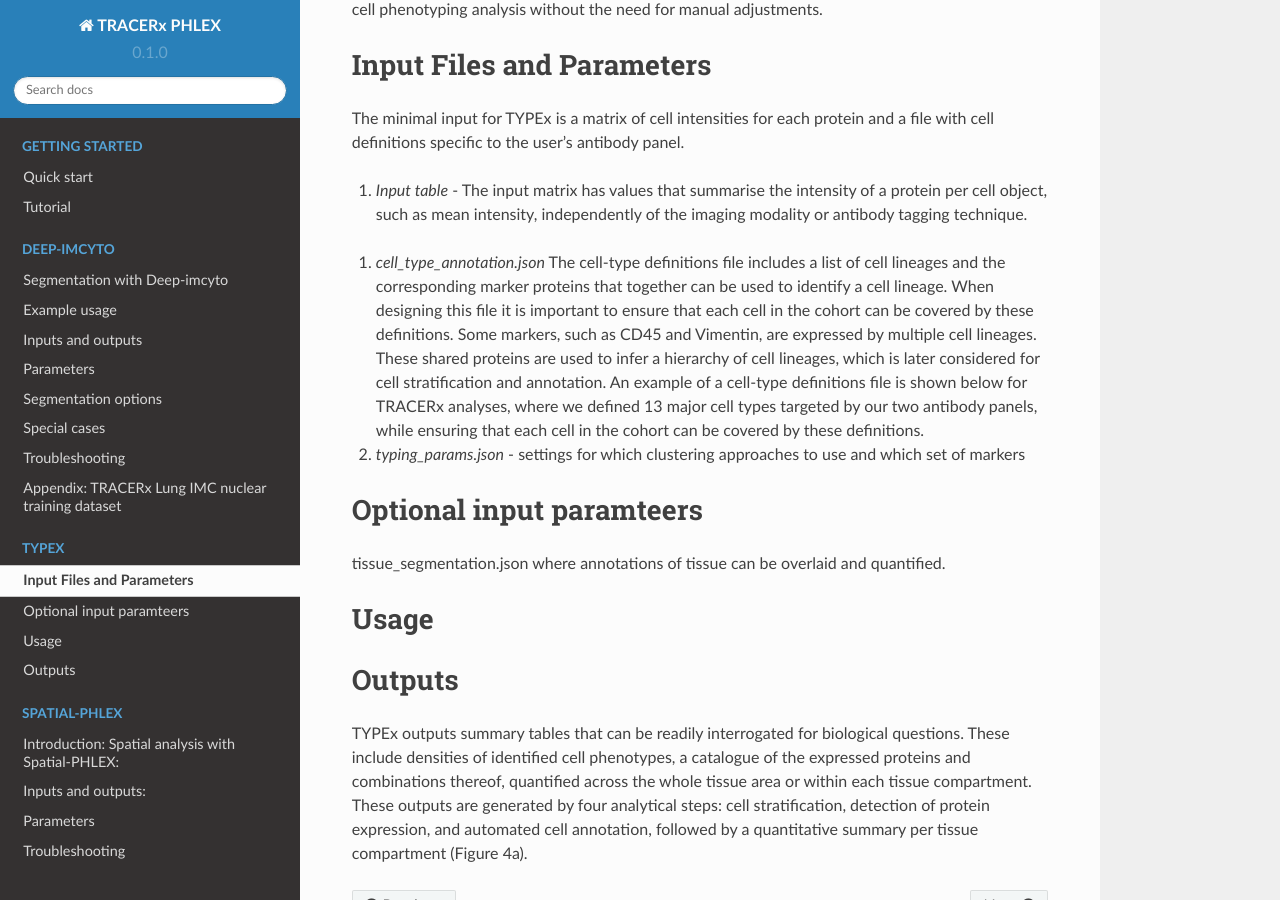
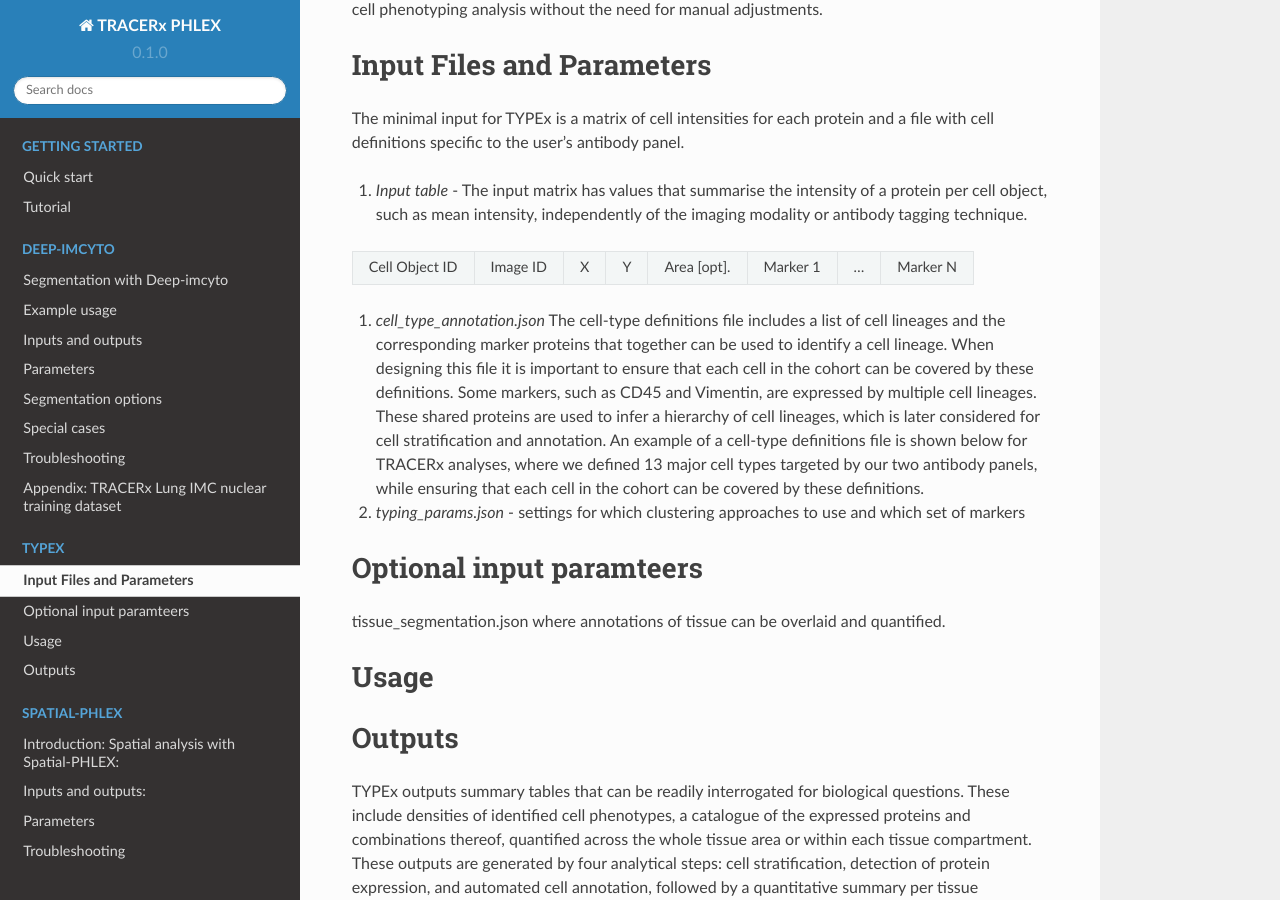
Before and after one commit to Precancer/PHLEX-test, a Sphinx documentation site: the page built from docs/source/TYPEx.rst, in a window 1280 px wide and 900 px high, scrolled down 445 px. Built offline with Sphinx 7.4.7 and the Read the Docs theme 2.0.0, drawn with Linux system fonts in a browser that asks for light colours.

Commit message:
Update TYPEx.rst

```diff
--- a/docs/source/TYPEx.rst
+++ b/docs/source/TYPEx.rst
@@ -16,14 +16,14 @@
 
 The minimal input for TYPEx is a matrix of cell intensities for each protein and a file with cell definitions specific to the user’s antibody panel.
 
+
+
+
 #. *Input table* - The input matrix has values that summarise the intensity of a protein per cell object, such as mean intensity, independently of the imaging modality or antibody tagging technique.
 
-+-----------------+-----------+----+----+------------------+-----------+----+-----------+---+---+
-| Cell Object ID  | Image ID  | X  | Y  | Area [optional]  | Marker 1  | …  | Marker N  |   |   |
-+=================+===========+====+====+==================+===========+====+===========+===+===+
-|                 |           |    |    |                  |           |    |           |   |   |
-
-
+================= ============ ===== ===== ============== ============ ============ ============
+  Cell Object ID    Image ID     X     Y     Area [opt].    Marker 1     ...          Marker N
+================= ============ ===== ===== ============== ============ ============ ============
 
 #. *cell_type_annotation.json* The cell-type definitions file includes a list of cell lineages and the corresponding marker proteins that together can be used to identify a cell lineage. When designing this file it is important to ensure that each cell in the cohort can be covered by these definitions. Some markers, such as CD45 and Vimentin, are expressed by multiple cell lineages. These shared proteins are used to infer a hierarchy of cell lineages, which is later considered for cell stratification and annotation. An example of a cell-type definitions file is shown below for TRACERx analyses, where we defined 13 major cell types targeted by our two antibody panels, while ensuring that each cell in the cohort can be covered by these definitions.
 
```
